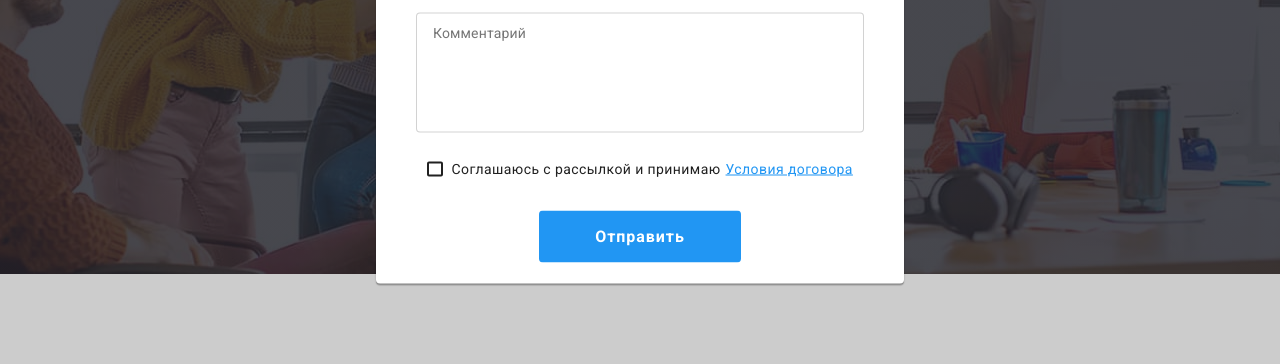
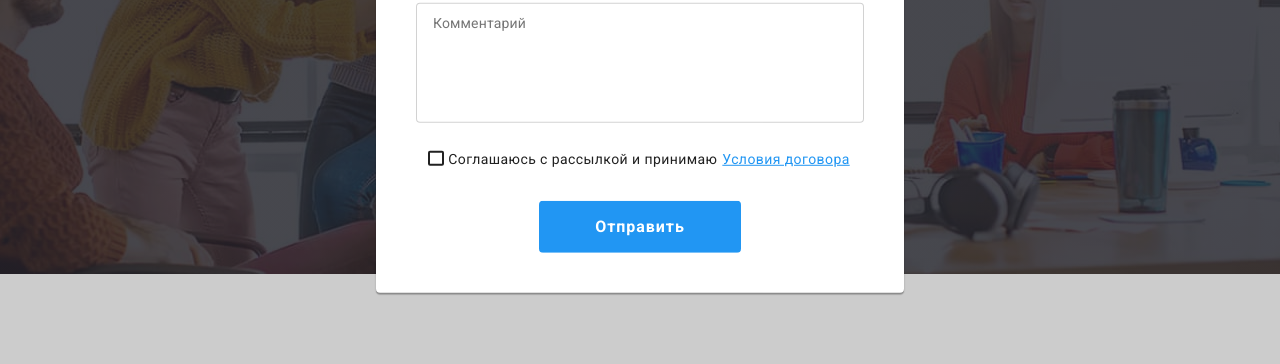
Before and after one commit to mfhillows/goit-markup-hw-07, a plain HTML site: page index.html in a window 1280 px wide. Both pictures are taken after a click on the button "Заказать услугу". Shown: the part 407-771 px from the top of the page. Drawn offline with nearby package versions, Linux system fonts and the light colour scheme.

Commit message:
add edits to hw 6

```diff
--- a/css/style.css
+++ b/css/style.css
@@ -600,6 +600,8 @@ img {
   border-radius: 4px;
 
   background-color: var(--footer-body-color);
+
+  color: var(--white-color);
 }
 
 .form-sending input::placeholder {
@@ -658,10 +660,12 @@ img {
   height: 100%;
   background-color: rgba(0, 0, 0, 0.2);
   opacity: 1;
+  visibility: visible;
   transition: opacity 250ms cubic-bezier(0.4, 0, 0.2, 1);
 }
 
 .backdrop.is-hidden {
+  visibility: hidden;
   pointer-events: none;
   opacity: 0;
 }
@@ -677,8 +681,8 @@ img {
   transform: translate(-50%, -50%) scale(1);
   transition: transform 250ms cubic-bezier(0.4, 0, 0.2, 1);
 
-  width: 528px;
-  height: 581px;
+  min-width: 528px;
+  min-height: 581px;
   background-color: var(--white-color);
   box-shadow: 0px 2px 1px rgba(0, 0, 0, 0.2), 0px 1px 1px rgba(0, 0, 0, 0.14),
     0px 1px 3px rgba(0, 0, 0, 0.12);
@@ -742,6 +746,7 @@ img {
 .form-input:focus {
   border-color: var(--accent-color);
   fill: var(--accent-color);
+  outline: none;
 }
 
 .icon-form {
@@ -789,13 +794,16 @@ img {
   font-size: 14px;
   line-height: 1.14;
   letter-spacing: 0.01em;
-    color: var(--secondary-text-color);
+  color: var(--secondary-text-color);
 }
+
+/* Checkbox */
 
 .checkbox-label {
   display: flex;
   align-items: center;
   justify-content: center;
+  margin-left: 18px;
   font-weight: 400;
   font-size: 14px;
   line-height: 1.7;
@@ -805,8 +813,8 @@ img {
 }
 
 .checkbox-link {
-margin-left: 5px;
-color: var(--accent-color);
+  margin-left: 5px;
+  color: var(--accent-color);
 }
 
 .checkbox-input {
@@ -829,17 +837,24 @@ color: var(--accent-color);
   clip: rect(0 0 0 0);
 } */
 
-.checkbox-icon {
-  display: inline-block;
-  margin-right: 8.38px;
-  width: 16px;
+.checkbox-container {
+  position: relative;
+}
+
+.checkbox-label::after {
+  content: "";
+    display: inline-block;
+    position: absolute;
+    top: 3px;
+    left: 12px;
+   width: 16px;
   height: 15px;
   border: 2px solid #212121;
   border-radius: 2px;
    transition: 250ms cubic-bezier(0.4, 0, 0.2, 1);
 }
 
-.checkbox-input:checked + .checkbox-icon {
+.checkbox-input:checked + .checkbox-label::after {
     border-color: var(--accent-color);
   background-color: var(--accent-color);
 background-image: url(../images/check.svg);
@@ -848,6 +863,7 @@ background-image: url(../images/check.svg);
   background-size: contain;
   background-origin: border-box;
 }
+
 
 
 
--- a/index.html
+++ b/index.html
@@ -549,7 +549,7 @@
             </svg>
           </div>
 
-          <div class="textarea-modal">
+            <div class="textarea-modal">
             <textarea
               name="comment"
               rows="5"
@@ -559,11 +559,16 @@
             ></textarea>
           </div>
 
-          <label class="checkbox-label">
-<input type="checkbox" name="checkbox" class="checkbox-input" />
-    <span class="checkbox-icon"></span>
+          <!-- Checkbox -->
+
+<div class="checkbox-container">
+  <input type="checkbox" name="checkbox" id="checkbox" class="checkbox-input" />
+    <!-- <span class="checkbox-icon"></span> -->
+
+            <label for="checkbox" class="checkbox-label">
 Соглашаюсь с рассылкой и принимаю <a href="" class="checkbox-link">Условия договора</a>
  </label>
+</div>
 
           <button type="submit" class="button-send-modal">Отправить</button>
 
```
